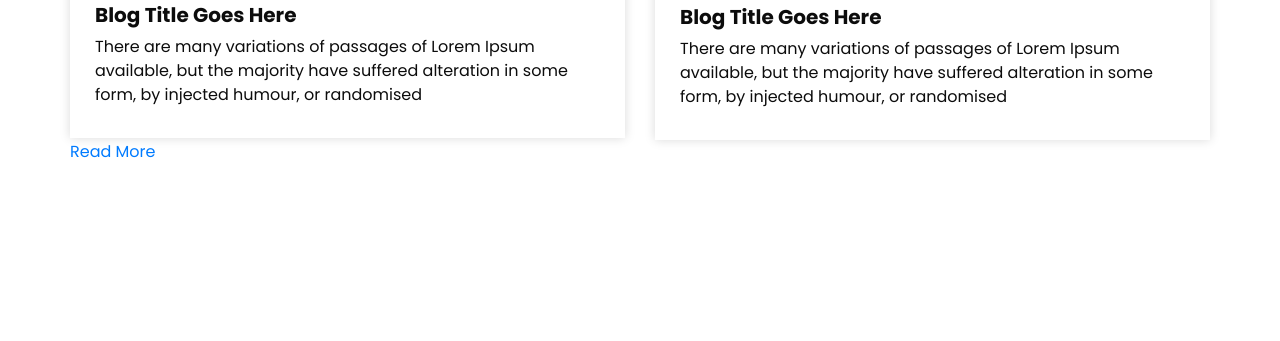
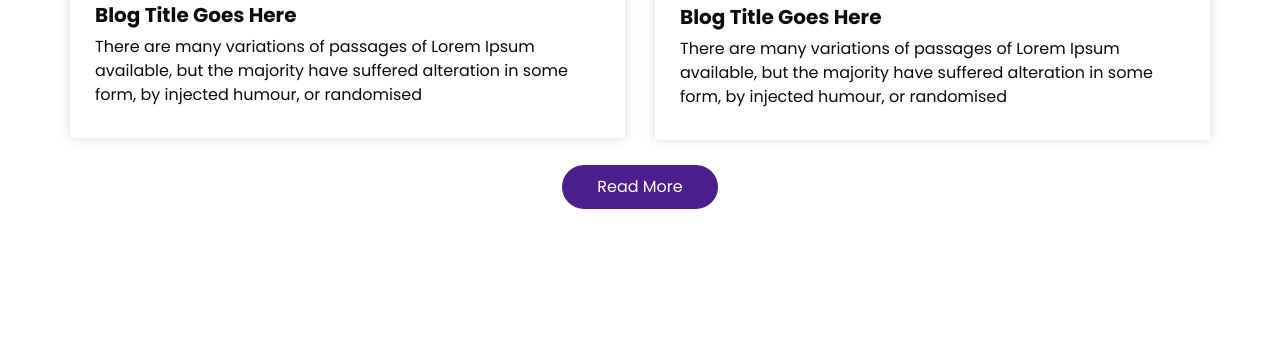
Before and after one commit to aolteanu10/rbbauexpert, a plain HTML site: page index.html in a window 1280 px wide. Shown: the part 2497-2838 px from the top of the page. Drawn offline with nearby package versions, Linux system fonts and the light colour scheme.

Commit message:
Add files via upload

```diff
--- a/css/style.css
+++ b/css/style.css
@@ -382,6 +382,29 @@ a:focus {
   background-color: #5625a1;
 }
 
+
+.blog_section .btn-box {
+  display: -webkit-box;
+  display: -ms-flexbox;
+  display: flex;
+  -webkit-box-pack: center;
+      -ms-flex-pack: center;
+          justify-content: center;
+  margin-top: 25px;
+}
+
+.blog_section .btn-box a {
+  display: inline-block;
+  padding: 10px 35px;
+  background-color: #4b208c;
+  color: #ffffff;
+  border-radius: 35px;
+}
+
+.blog_section .btn-box a:hover {
+  background-color: #5625a1;
+}
+
 .about_section {
   background-color: #f3f0f6;
 }
```
